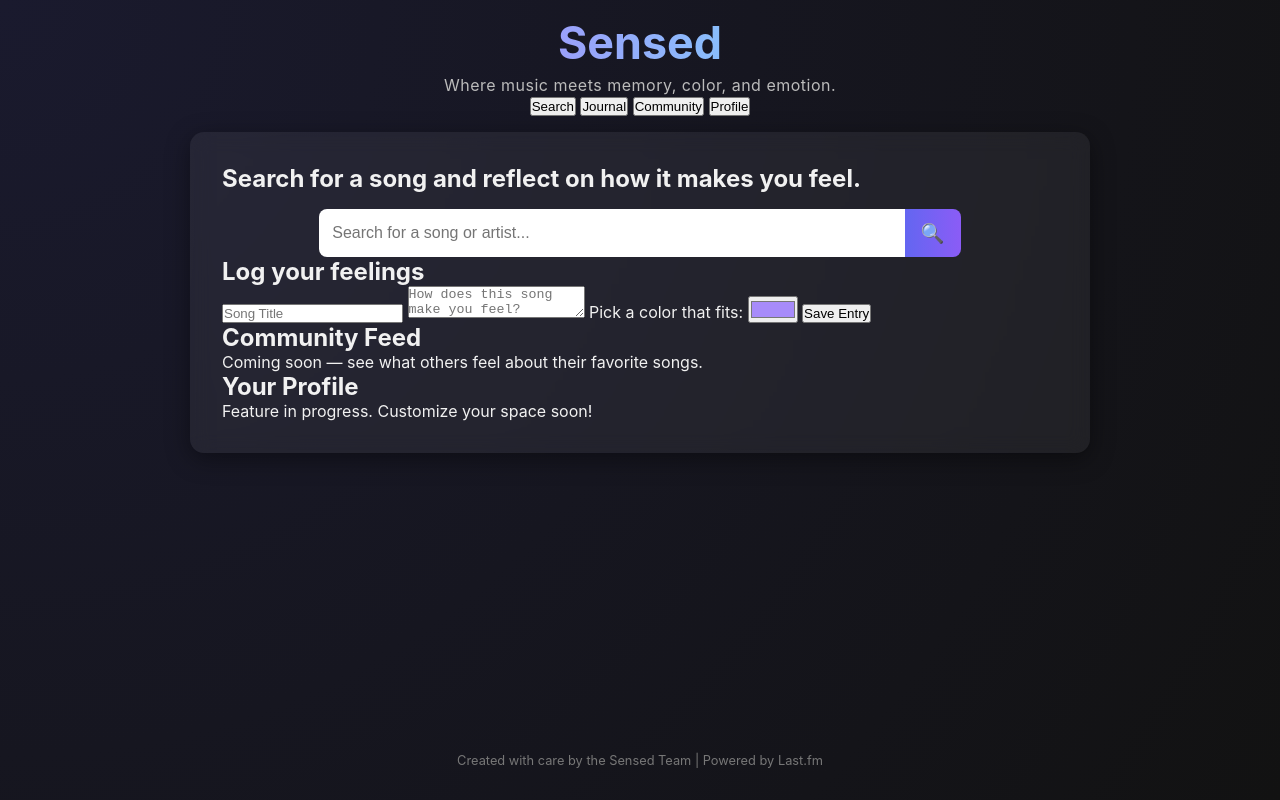
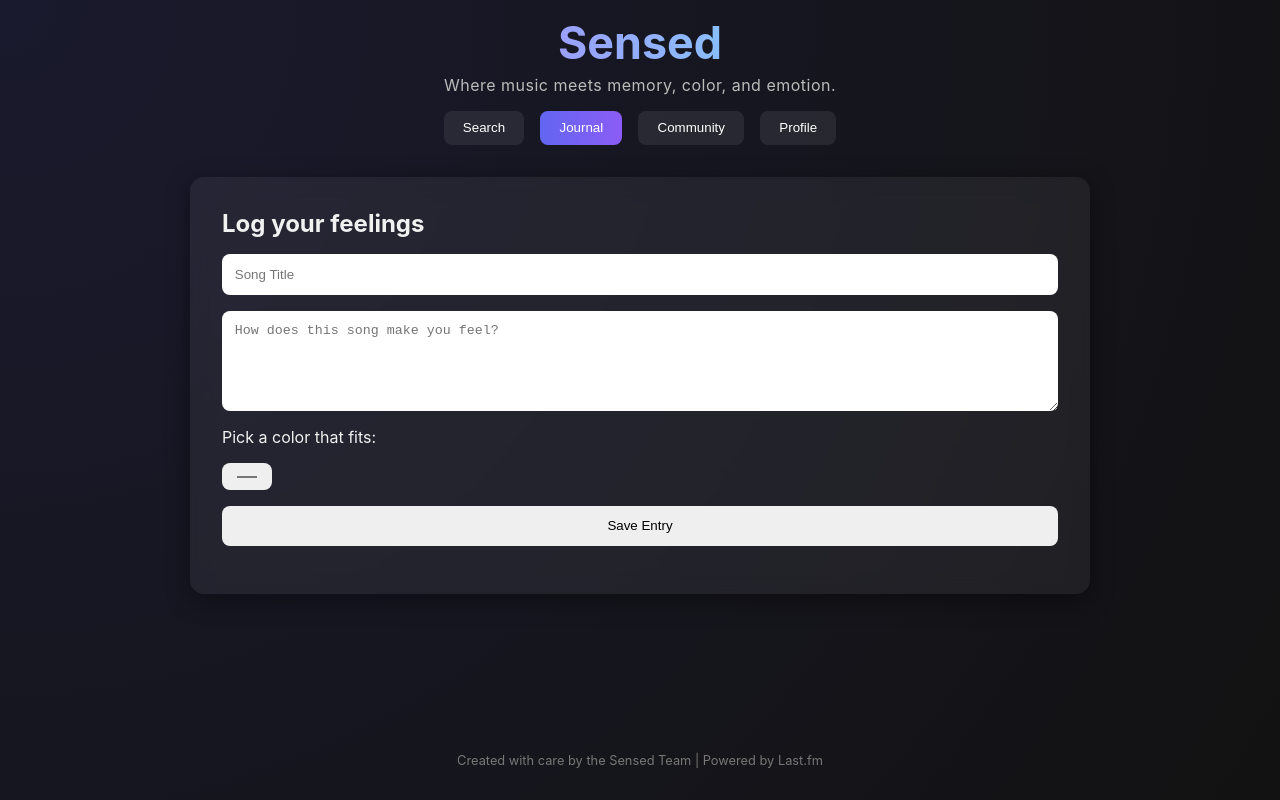
Before and after one commit to PatrickMancuso/Sensed.github.io, a plain HTML site: page index.html in a window 1280 px wide. Both pictures are taken after a click on the button "Journal". Drawn offline with Linux system fonts and the light colour scheme.

Commit message:
Update style.css

```diff
--- a/style.css
+++ b/style.css
@@ -143,3 +143,61 @@ footer {
   margin-top: auto;
   padding: 1rem;
 }
+
+nav {
+  display: flex;
+  justify-content: center;
+  gap: 1rem;
+  margin: 1rem 0;
+}
+
+nav .tab {
+  background: rgba(255, 255, 255, 0.08);
+  border: none;
+  padding: 0.6rem 1.2rem;
+  border-radius: 8px;
+  color: #fff;
+  cursor: pointer;
+  transition: background 0.3s;
+}
+
+nav .tab.active, nav .tab:hover {
+  background: linear-gradient(90deg, #6366f1, #8b5cf6);
+}
+
+.tab-content {
+  display: none;
+}
+
+.tab-content.active {
+  display: block;
+}
+
+#journalForm {
+  display: flex;
+  flex-direction: column;
+  gap: 1rem;
+  margin-top: 1rem;
+}
+
+#journalForm input, #journalForm textarea, #journalForm button {
+  border-radius: 8px;
+  border: none;
+  padding: 0.8rem;
+}
+
+#journalForm textarea {
+  resize: vertical;
+  min-height: 100px;
+}
+
+#journalEntries {
+  margin-top: 1rem;
+}
+
+.entry {
+  background: rgba(255, 255, 255, 0.08);
+  padding: 1rem;
+  border-radius: 10px;
+  margin-bottom: 1rem;
+}
```
